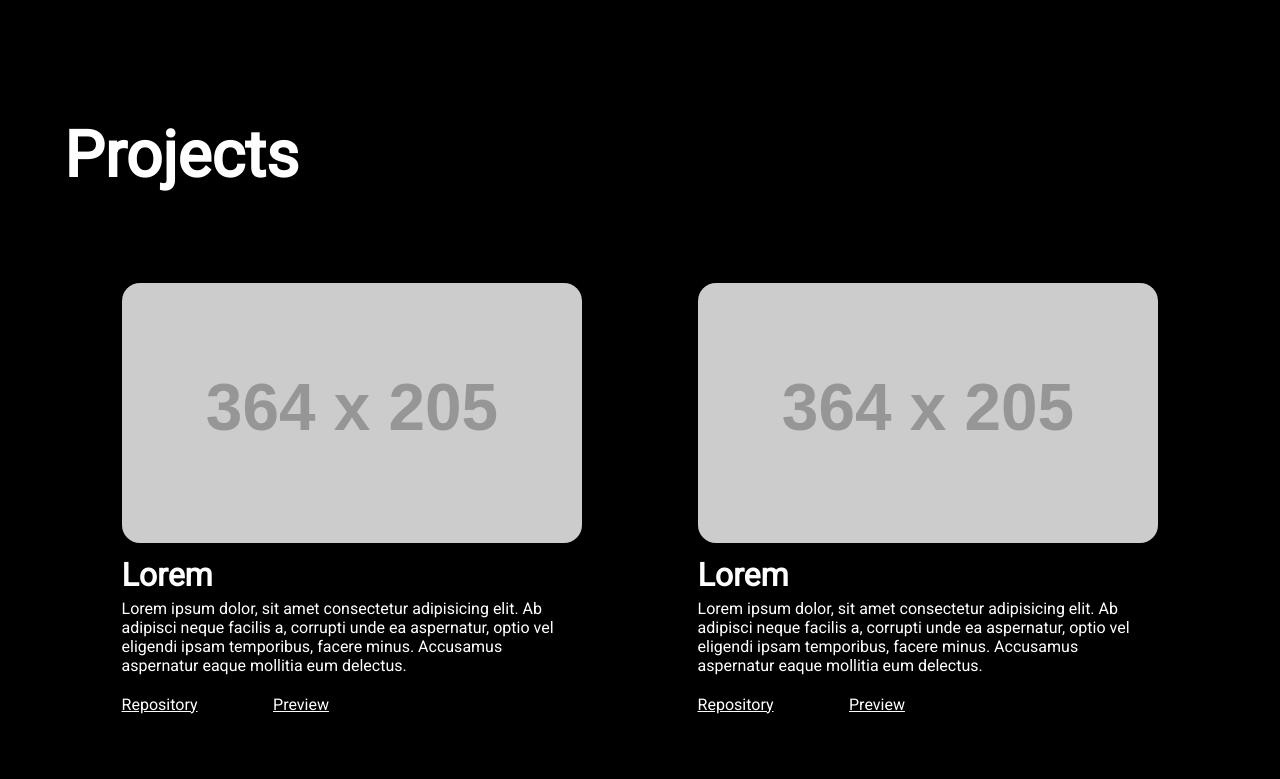
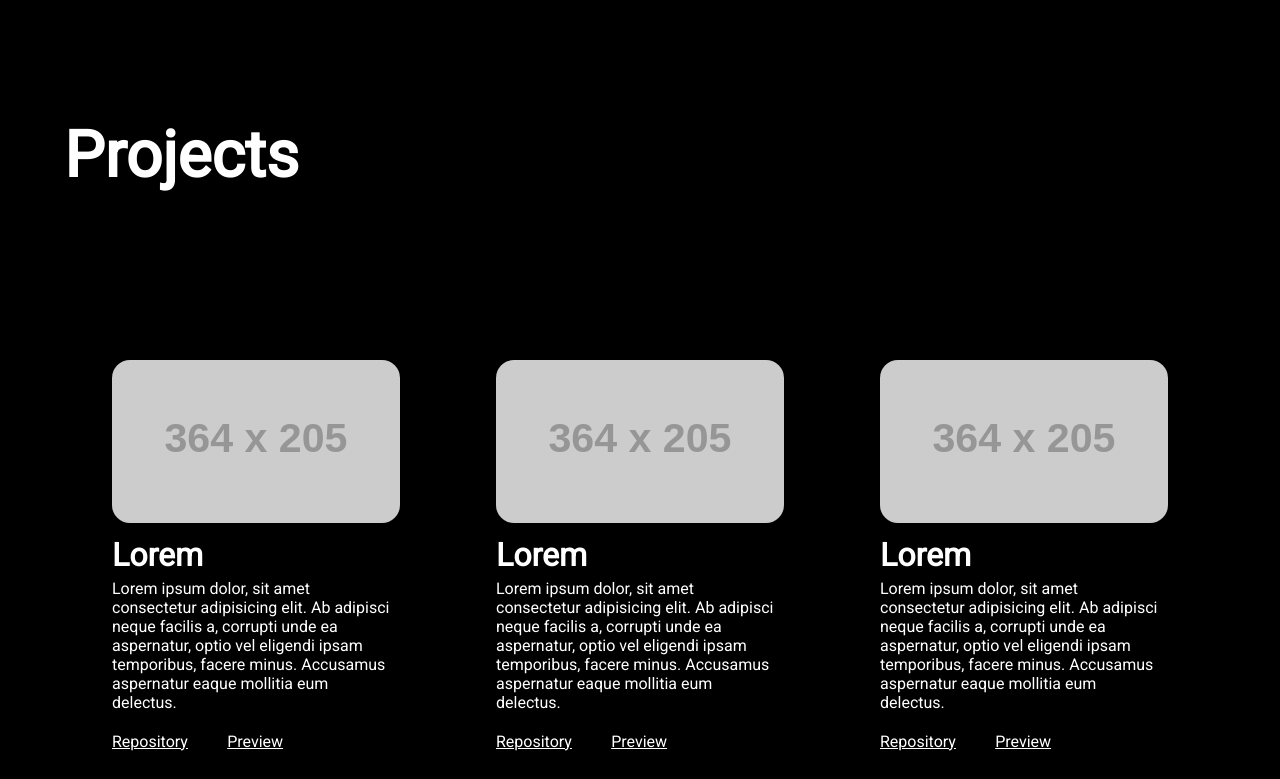
Before and after one commit to Rodanus/portfolio, a plain HTML site: page index.html in a window 1280 px wide. Shown: the part 1961-2740 px from the top of the page. Drawn offline with Linux system fonts and the light colour scheme; placeholder pictures from the web are drawn by us.

Commit message:
css: Change projects section to desktop version

```diff
--- a/css/style.css
+++ b/css/style.css
@@ -534,7 +534,30 @@ input {
     width: 80%;
   }
 
-  /* Todo: Change the projects section to the desktop one */
+  /* Projects section */
+  .projects {
+    height: 100%;
+    display: grid;
+    align-items: flex-start;
+  }
+
+  .projects-con {
+    flex-wrap: nowrap;
+  }
+
+  .project {
+    width: 25%;
+  }
+
+  .project:last-child {
+    margin: auto;
+  }
+
+  .project-links-con {
+    width: 80%;
+    display: grid;
+    grid-template-columns: repeat(2, 1fr);
+  }
 
   /* Todo: Specify the footer links with a spicific width */
 }
```
